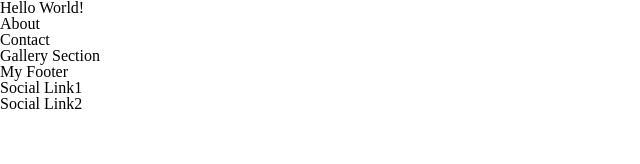
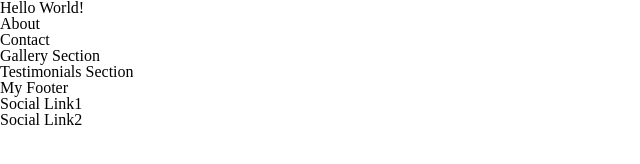
Before and after one commit to gabriel-serra/my-github-website, a plain HTML site: page index.html in a window 1280 px wide. Shown: the whole page, without its empty margins (0-640 px from the left). Drawn offline with Linux system fonts and the light colour scheme.

Commit message:
added testimonials section - index.html

```diff
--- a/index.html
+++ b/index.html
@@ -22,6 +22,9 @@
     <h2>Gallery Section</h2>
 </div>
 
+<div>
+    <h2>Testimonials Section</h2>
+</div>
 
     <footer>
         <h2>My Footer</h2>
```
